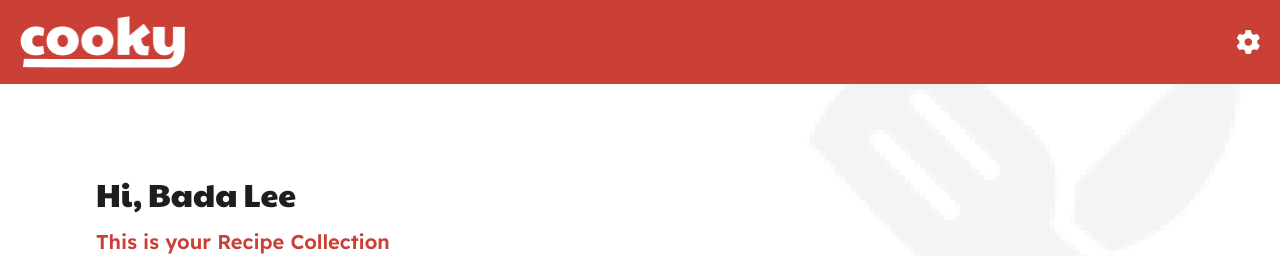
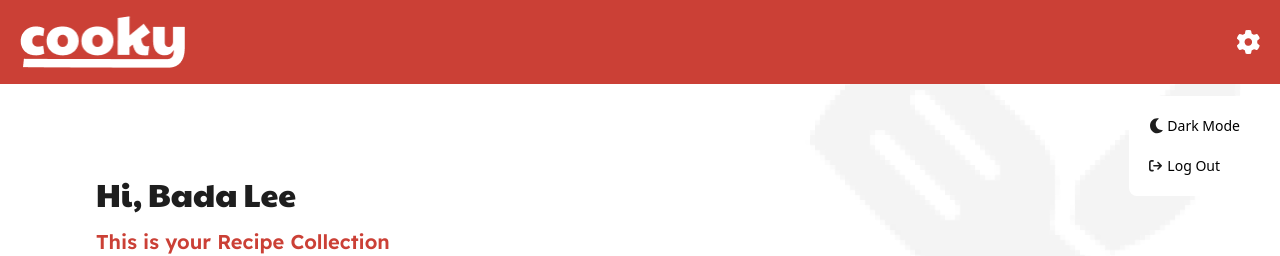
Before and after one commit to Creedyfish/Trial-project-Generic-Tech-agnostic, a Next.js app: page / in a window 1280 px wide. Both pictures are taken after a click on the button 1248 px from the left and 41 px from the top of the page. Shown: the top 256 px of the page. Built offline with nearby package versions, Linux system fonts and the light colour scheme.

Commit message:
feat: Refactor Header component and add Settings functionality

```diff
--- a/app/components/Header.tsx
+++ b/app/components/Header.tsx
@@ -2,23 +2,105 @@
 import React from "react";
 import Image from "next/image";
 import Link from "next/link";
+import { useTheme } from "next-themes";
+import { useState, useEffect } from "react";
+import { useRouter } from "next/navigation";
 
 function Header() {
+  const [isOpen, setIsOpen] = useState(false);
   return (
-    <nav className="w-full sticky top-0 z-50 flex items-center justify-between bg-primary py-4 px-5">
+    <nav className="w-full sticky top-0 z-50 flex items-center px-5  justify-center  bg-primary py-4 ">
+      <div className="flex w-full max-w-[1920px] relative justify-between  ">
         <Link href={"/"} className="">
           <Image
             src={"/header-cooky-logo.png"}
             width={165.01}
             height={51.35}
+            loading="lazy"
             alt="logo"
           />
         </Link>
-      <button>
+        <button onClick={() => setIsOpen(!isOpen)}>
           <Image src={"/cog.png"} width={24} height={24} alt="cog" />
         </button>
+        {isOpen ? <Settings /> : ""}
+      </div>
     </nav>
   );
 }
 
+function Settings() {
+  const router = useRouter();
+  const [mounted, setMounted] = useState(false);
+
+  const { theme, setTheme } = useTheme();
+
+  useEffect(() => {
+    setMounted(true);
+  }, []);
+
+  if (!mounted) {
+    return null;
+  }
+  return (
+    <div className="absolute top-20 flex w-full justify-end pointer-events-none">
+      <div className="p-5 gap-5 flex flex-col bg-light-0 dark:bg-dark-0 rounded-lg pointer-events-auto">
+        {theme === "dark" ? (
+          <button
+            onClick={() => setTheme("light")}
+            className="flex gap-1 items-center text-sm"
+          >
+            <div>
+              <Image
+                src={"/sun.svg"}
+                loading="lazy"
+                width={14}
+                height={14}
+                alt="sun-logo"
+              />
+            </div>
+            <div>Light Mode</div>
+          </button>
+        ) : (
+          <button
+            onClick={() => setTheme("dark")}
+            className="flex gap-1 items-center text-sm"
+          >
+            <div>
+              <Image src={"/moon.svg"} width={14} height={14} alt="moon-logo" />
+            </div>
+            <div>Dark Mode</div>
+          </button>
+        )}
+
+        <button
+          onClick={() => router.push("/login")}
+          className="flex gap-1 items-center text-sm"
+        >
+          <div>
+            {theme === "dark" ? (
+              <Image
+                src={"/sign-out-dark.svg"}
+                width={14}
+                height={14}
+                alt="sign-out-logo"
+                className=""
+              />
+            ) : (
+              <Image
+                src={"/sign-out-light.svg"}
+                width={14}
+                height={14}
+                alt="sign-out-logo"
+                className=""
+              />
+            )}
+          </div>
+          <div>Log Out</div>
+        </button>
+      </div>
+    </div>
+  );
+}
+
 export default Header;
```
Lines whose indentation alone changed are shown as unchanged.
